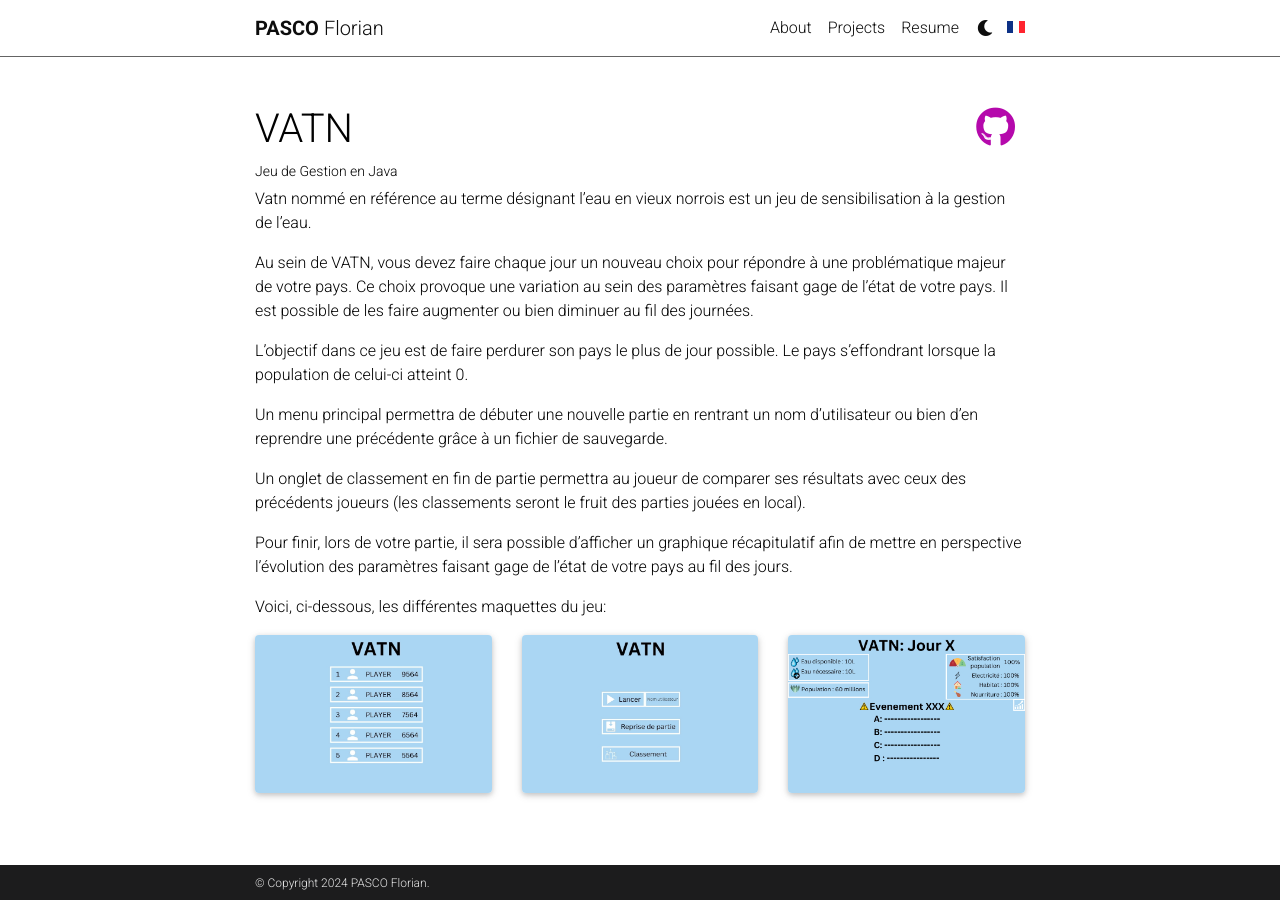
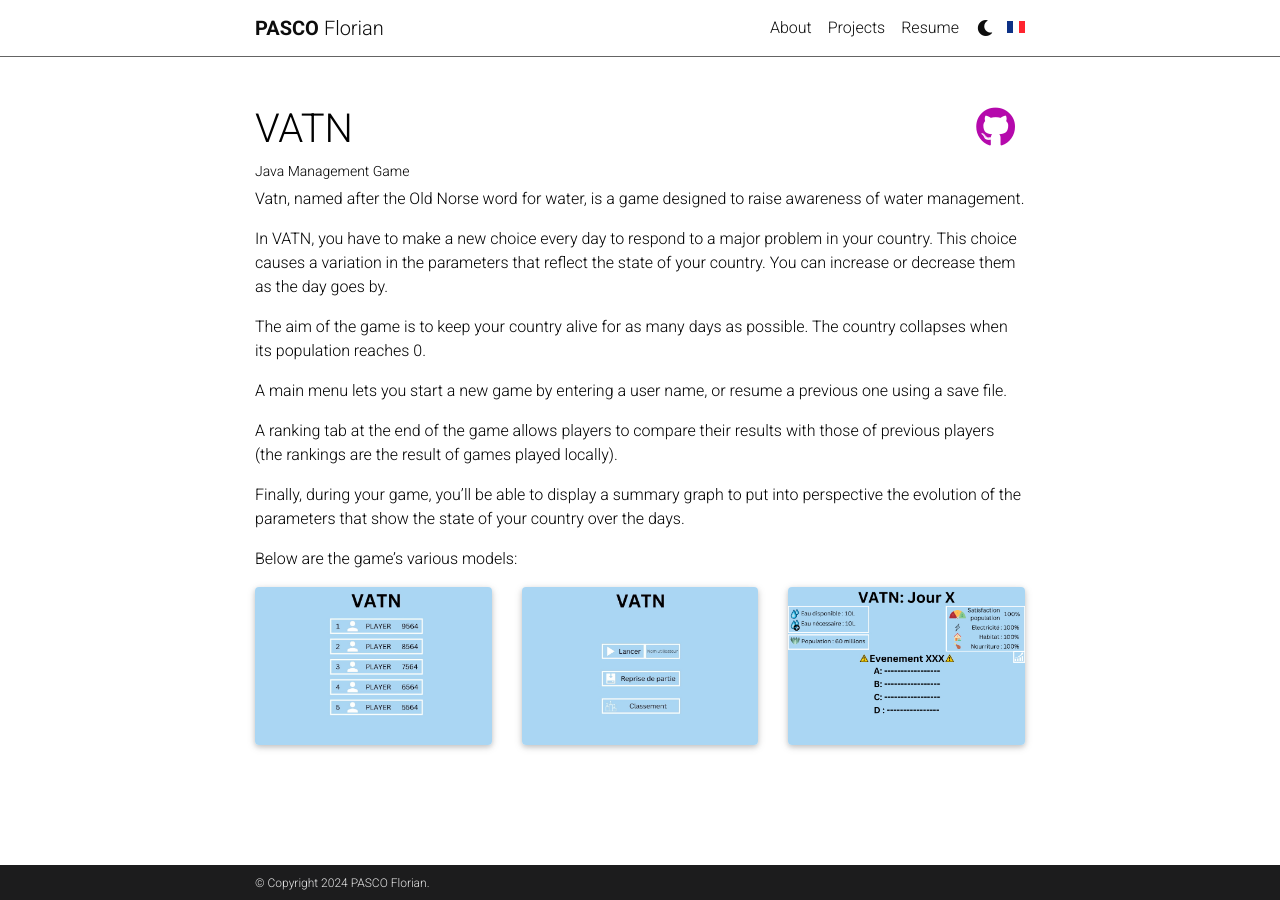
Before and after one commit to mpek29/en, a Jekyll site: the page built from _projects/vatn.md, in a window 1280 px wide. Built offline with Jekyll 4.4.1, drawn with Linux system fonts in a browser that asks for light colours; full-size pictures stand in for the smaller copies a plugin makes; comment, search, counter and statistics services are not loaded; a style sheet for code colours, icons or effects is not loaded.

Commit message:
Update vatn.md

```diff
--- a/_projects/vatn.md
+++ b/_projects/vatn.md
@@ -1,26 +1,26 @@
 ---
 layout: page
 title: VATN
-description: Jeu de Gestion en Java
+description: Java Management Game
 img: assets/img/projects/vatn/main.jpg
 importance: 4
 category: 2023
 git: https://git.enib.fr/f0pasco/cpo_01_groupe_1_v2
 ---
 
-Vatn nommé en référence au terme désignant l'eau en vieux norrois est un jeu de sensibilisation à la gestion de l'eau.
+Vatn, named after the Old Norse word for water, is a game designed to raise awareness of water management.
 
-Au sein de VATN, vous devez faire chaque jour un nouveau choix pour répondre à une problématique majeur de votre pays. Ce choix provoque une variation au sein des paramètres faisant gage de l'état de votre pays. Il est possible de les faire augmenter ou bien diminuer au fil des journées.
+In VATN, you have to make a new choice every day to respond to a major problem in your country. This choice causes a variation in the parameters that reflect the state of your country. You can increase or decrease them as the day goes by.
 
-L'objectif dans ce jeu est de faire perdurer son pays le plus de jour possible. Le pays s'effondrant lorsque la population de celui-ci atteint 0.
+The aim of the game is to keep your country alive for as many days as possible. The country collapses when its population reaches 0.
 
-Un menu principal permettra de débuter une nouvelle partie en rentrant un nom d'utilisateur ou bien d'en reprendre une précédente grâce à un fichier de sauvegarde.
+A main menu lets you start a new game by entering a user name, or resume a previous one using a save file.
 
-Un onglet de classement en fin de partie permettra au joueur de comparer ses résultats avec ceux des précédents joueurs (les classements seront le fruit des parties jouées en local).
+A ranking tab at the end of the game allows players to compare their results with those of previous players (the rankings are the result of games played locally).
 
-Pour finir, lors de votre partie, il sera possible d'afficher un graphique récapitulatif afin de mettre en perspective l'évolution des paramètres faisant gage de l'état de votre pays au fil des jours.
+Finally, during your game, you'll be able to display a summary graph to put into perspective the evolution of the parameters that show the state of your country over the days.
 
-Voici, ci-dessous, les différentes maquettes du jeu:
+Below are the game's various models:
 
 <div class="row">
     <div class="col-sm mt-3 mt-md-0">
```
